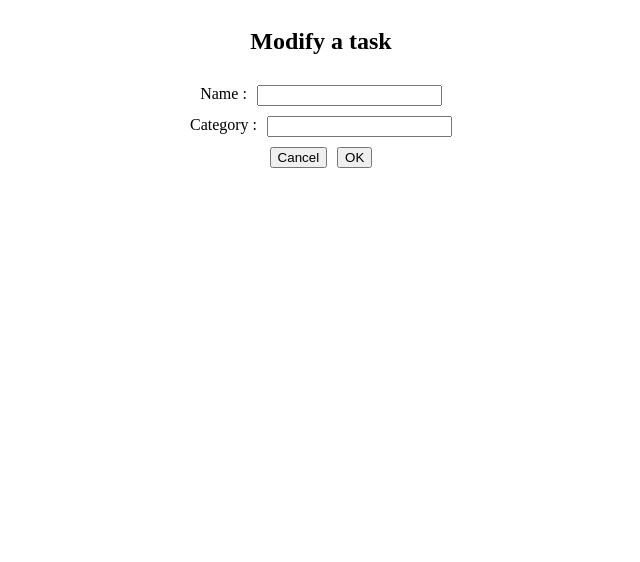
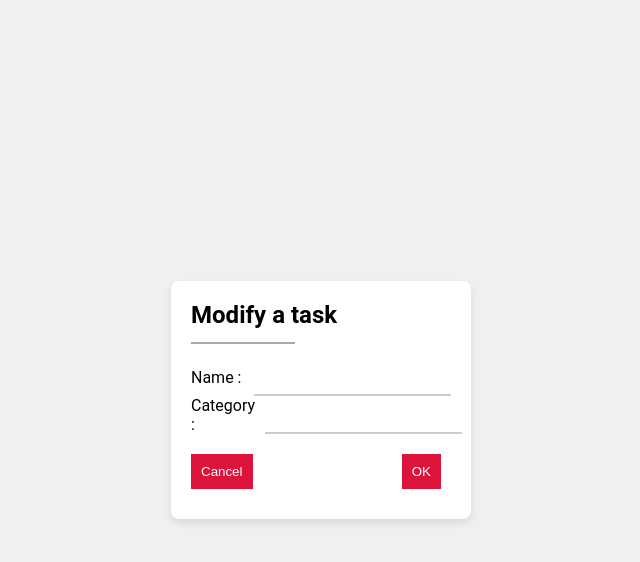
Before and after one commit to enzogelas/IGR_project, a website: page public/task_modify.html in a window 1280 px wide. Shown: the whole page, without its empty margins (319-959 px from the left). Drawn offline with Linux system fonts and the light colour scheme; no server answers.

Commit message:
CSS rules update

```diff
--- a/public/form.css
+++ b/public/form.css
@@ -1,15 +1,90 @@
-div {
-    width: 100%;
+/* Resetting default margin and padding */
+* {
+    margin: 0;
+    padding: 0;
+    box-sizing: border-box;
+}
+
+body {
+    font-family: 'Roboto', sans-serif;
+    background-color: #f0f0f0;
     display: flex;
+    justify-content: center;
+    align-items: center;
+    height: 100vh;
 }
 
 #MAIN_DIV {
-    flex-direction: column;
-    gap: 10px;
+    width: 300px;
+    padding: 20px;
+    background-color: #ffffff;
+    border-radius: 8px;
+    box-shadow: 0 4px 8px rgba(0, 0, 0, 0.1);
 }
 
 .hor_div {
     flex-direction: row;
-    justify-content: center;
+    justify-content: flex-start;
+    align-items: center;
     gap: 10px;
+    display: flex;
 }
+
+input[type="text"] {
+    padding: 10px;
+    border: none;
+    border-radius: 0;
+    border-bottom: 2px solid #ccc;
+    outline: none;
+    margin-left: auto;
+    transition: 0.2s;
+}
+
+input[type="text"]:focus {
+    border-bottom: 2px solid #999;
+}
+button {
+    background-color: crimson;
+    color: #ffffff;
+    cursor: pointer;
+    transition: background-color 0.3s;
+    padding: 10px;
+    border: none;
+    border-radius: 0;
+    outline: none;
+    margin: 10px;
+    margin-top: 20;
+    margin-left: 0;
+}
+
+button:last-of-type {
+    margin-left: auto;
+}
+
+button:hover {
+    background-color: rgb(210, 19, 57);
+}
+.hor_div:first-of-type{
+    position: relative;
+    margin-bottom: 30px;
+}
+.hor_div:first-of-type::after{
+    content: "";
+    background: #aaa;
+    position: absolute;
+    bottom: -15px;
+    left: 0;
+    height: 2px;
+    width: 40%;
+}
+
+@media (width <=1000px) {
+    #MAIN_DIV {
+        width: 100%;
+        height: 100%;
+        display: flex;
+        flex-direction: column;
+        justify-content: center;
+        padding: 20px 20%;
+    }
+}
--- a/public/todo.css
+++ b/public/todo.css
@@ -1,9 +1,21 @@
+html, body {
+    padding: 0;
+    margin: 0;
+    font-family: system-ui, -apple-system, BlinkMacSystemFont, 'Segoe UI', Roboto, Oxygen, Ubuntu, Cantarell, 'Open Sans', 'Helvetica Neue', sans-serif;
+}
+
 #TITLE {
     text-align: center;
-    height: 10%;
     width: 100%;
     color: white;
     background-color: crimson;
+    margin: 0;
+    padding: 15px;
+    box-sizing: border-box;
+    position: sticky;
+    top: 0;
+    z-index: 2;
+    box-shadow: rgba(0, 0, 0, 0.16) 0px 3px 6px, rgba(0, 0, 0, 0.23) 0px 3px 6px;
 }
 
 div {
@@ -31,11 +43,16 @@ div {
     background-image: url("../icons/modify.png");
     border: none;
     background-size: cover;
-    background-color: white;
+    background-color: transparent;
+    cursor: pointer;
+    margin: 3px;
+    transition: 0.1s;
+    transform: scale(1);
+    transform-origin: 50% 50%;
 }
 
 .modify:hover {
-    border: 2px solid black;
+    transform: scale(1.25);
 }
 
 .color_and_modify {
@@ -45,10 +62,12 @@ div {
 #MAIN_DIV {
     height: 100%;
     justify-content: space-between;
+    display: flex;
 }
 
 #TASKS {
-    width: 60%;
+    flex: 2;
+    padding-top: 30px;
 }
 
 #TASK_GROUPS {
@@ -57,30 +76,102 @@ div {
 
 #CATEGORIES, #REMINDERS {
     justify-content: flex-start;
-    width: 18%;
-    border: 2px solid black;
+    flex: 1;
+}
+
+#CATEGORIES {
+    margin-right: 10px;
+    box-shadow: rgba(0, 0, 0, 0.16) 0px 10px 36px 0px, rgba(0, 0, 0, 0.06) 0px 0px 0px 1px;
+}
+#REMINDERS {
+    margin-left: 10px;
+    box-shadow: rgba(0, 0, 0, 0.16) 0px 10px 36px 0px, rgba(0, 0, 0, 0.06) 0px 0px 0px 1px;
 }
 
 .category, .reminder { /*This class is created in the todo.js file while updating the page*/
-    justify-content: space-around;
+    justify-content: space-between;
     align-items: center;
 }
 
+.horizontal_div.reminder, .horizontal_div.category, .vertical_div.group, .task {
+    padding: 10px;
+    box-sizing: border-box;
+    margin: 10px;
+    box-shadow: rgba(0, 0, 0, 0.16) 0px 1px 4px;
+    position: relative;
+}
+
+body > .vertical_div {
+    height: 100%;
+}
+
 .group {
-    border: 2px solid black;
+    background: white;
 }
+.task p {
+    padding: 10px;
+    padding-bottom: 3px;
+}
+.horizontal_div.color_and_modify .modify {
+    margin-bottom: 15px;
+    margin-left: auto;
+    margin-right: 5px;
+}
+
+@media (width <= 1000px) {
+    #MAIN_DIV.horizontal_div {
+        flex-direction: column;
+    }
+    #CATEGORIES, #REMINDERS {
+        margin: 0;
+    }
+}
+
 
 .task {
     max-width: 30%; /*So the tasks doesn't take all the screen when there are few tasks*/
     justify-content: space-between;
     align-items: center;
-    border: 2px solid black;
     margin: 1%;
+    padding: 0px !important;
 }
 
+#CATEGORY_LIST, #REMINDER_LIST {
+    padding: 10px;
+    box-sizing: border-box;
+}
+
+button {
+    cursor: pointer;
+}
+
+.horizontal_div.color_and_modify {
+    position: relative;
+}
+
+.square {
+    margin-left: auto;
+    margin-right: 10px;
+    position: absolute;
+    bottom: 0;
+    width: 100%;
+    left: 0;
+    height: 10px;
+    filter: grayscale(0.2);
+}
 
 .ADD_BUTTON {
     border-radius: 35%; /* Rounded buttons */
-    width: 30px;
-    height: 30px;
+    width: 40px;
+    height: 40px;
+    font-weight: bold;
+    font-size: 18px;
+    border: none;
+    background: crimson;
+    color: white;
+    margin: 5px;
+    transition: 0.1s;
 }
+.ADD_BUTTON:hover {
+    box-shadow: rgba(50, 50, 93, 0.25) 0px 2px 5px -1px, rgba(0, 0, 0, 0.3) 0px 1px 3px -1px;
+}
```
